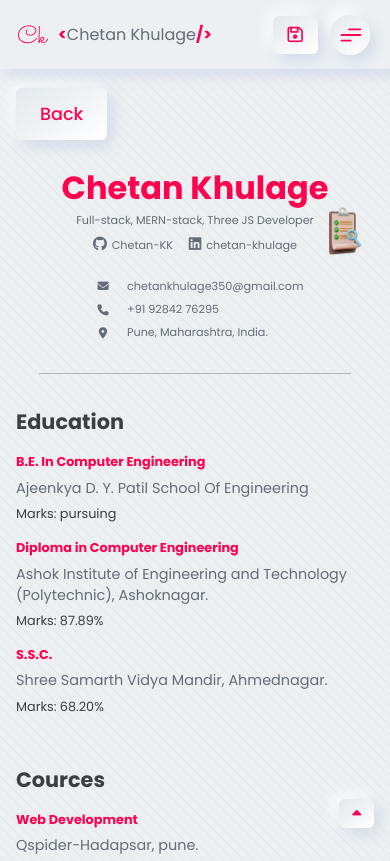
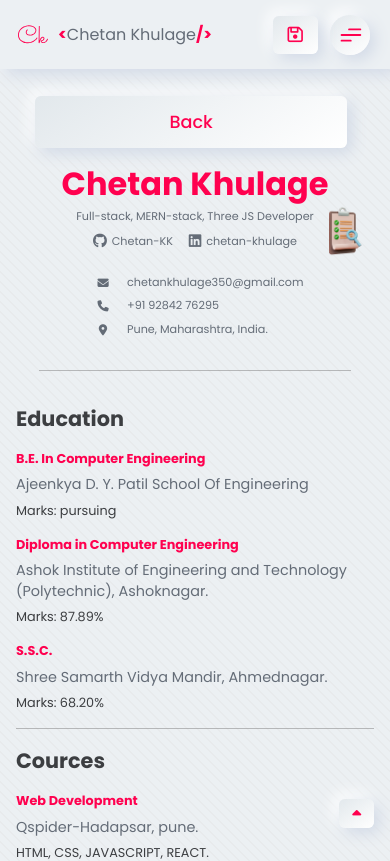
Before and after one commit to Chetan-KK/chetan-kk-portfolio2023, a React (Vite) app: page /resume in a window 390 px wide. Shown: the top 861 px of the page. Built offline with nearby package versions, Linux system fonts and the light colour scheme.

Commit message:
print fixed

```diff
--- a/src/Components/Resume/Resume.css
+++ b/src/Components/Resume/Resume.css
@@ -15,11 +15,13 @@
 .backButton {
   position: absolute;
   top: 6rem;
+}
+.backButton .button {
   width: fit-content;
   padding: 0.8rem 1.5rem !important;
 }
 #Print {
-  margin-top: 5rem;
+  margin-top: 8rem;
 }
 .Resume .header {
   justify-content: space-between;
@@ -78,13 +80,18 @@
 }
 .main .main-title {
   font-size: 1.5rem;
-  margin-bottom: 1rem;
+  margin-bottom: 0.4rem;
 }
 .main .left {
   max-width: 18rem;
 }
 .main .left section {
-  margin: 0 1rem 3rem 1rem;
+  margin: 0 1rem 1rem 1rem;
+  border-bottom: 1px solid var(--border-c);
+}
+.main .right section .desc {
+  border-bottom: 1px solid var(--border-c);
+  padding-bottom: 0.3rem;
 }
 .main .left .desc {
   margin-bottom: 1rem;
@@ -98,7 +105,7 @@
   font-size: 0.8rem;
 }
 .main .right {
-  max-width: 50rem;
+  width: 50rem;
   border-left: 1px solid var(--border-c);
 }
 .main .right section {
@@ -147,10 +154,7 @@
     right: 1rem;
     animation: floating 3s infinite ease-in-out;
   }
-  .backButton {
-    position: absolute;
-    top: 5.5rem;
-    width: auto;
+  .backButton .button {
     text-align: center;
     padding: 0.8rem 1.5rem !important;
   }
@@ -176,7 +180,10 @@
   }
   .main .left {
     max-width: 90rem;
-    border-right: 0;
+  }
+  .main .right {
+    width: auto;
+    border-left: 0;
   }
   .main {
     max-width: 70rem;
@@ -198,15 +205,43 @@
     text-align: right;
   }
 }
+@media screen and (max-width: 400px) {
+  .backButton .button {
+    width: 80vw;
+    margin: 0 9vw;
+  }
+}
 @media print {
   body * {
     visibility: hidden;
   }
+
   #Print {
     margin-top: 0;
+  }
+  .main .left {
+    width: 18rem;
+  }
+  .main .main-title {
+    font-size: 1.2rem;
+    margin-bottom: 0;
+  }
+  .main .title {
+    font-size: 0.8rem;
+  }
+  .main .name {
+    font-size: 0.7rem !important;
+  }
+  .main .right .desc .info {
+    font-size: 0.7rem !important;
   }
   #Print,
   #Print * {
     visibility: visible;
   }
 }
+@page {
+  size: A4;
+  margin: 0;
+  padding: 1rem 0;
+}
--- a/src/Components/Resume/Resume.jsx
+++ b/src/Components/Resume/Resume.jsx
@@ -38,8 +38,8 @@ function Resume() {
       <div className="Resume">
         <Navbar />
 
-        <Link to="/">
-          <div className="button backButton">Back</div>
+        <Link to="/" className="backButton">
+          <div className="button">Back</div>
         </Link>
         <img src={resumeIcon} alt="" className="imgIcon resumeIcon" />
 
```
